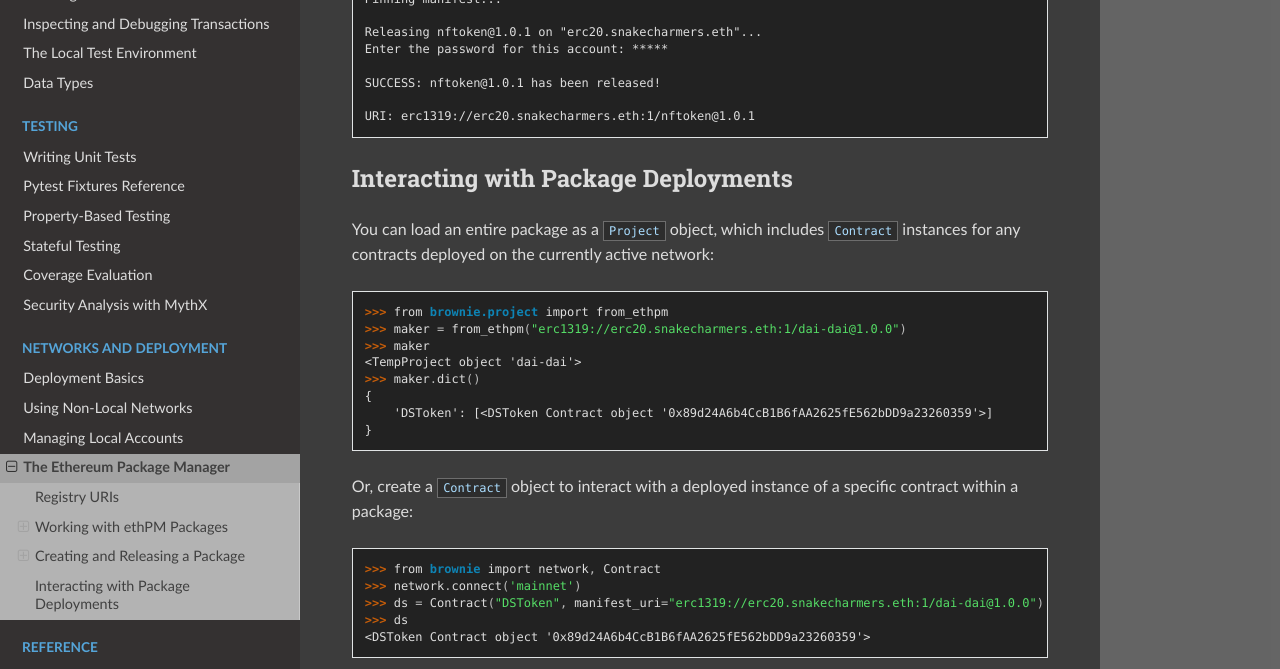
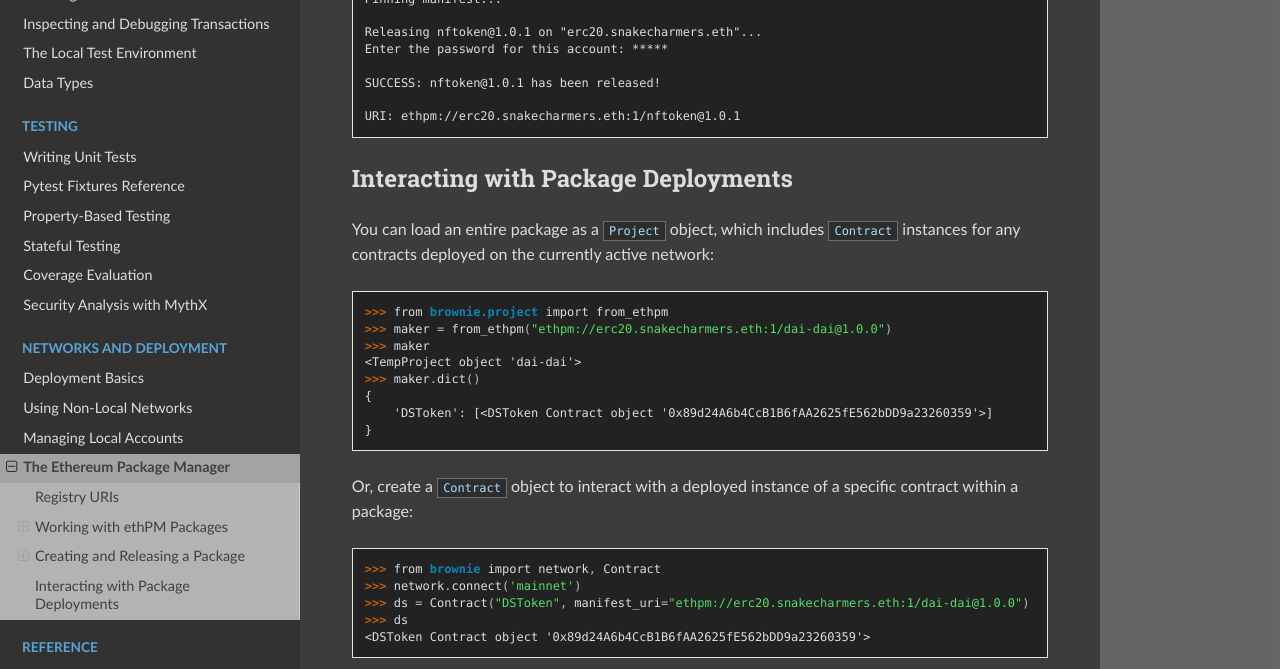
Before and after one commit to eth-brownie/brownie, a Sphinx documentation site: the page built from docs/ethpm.rst, in a window 1280 px wide and 1400 px high, scrolled down 5961 px. Shown: the part 480-1149 px from the top of the window. Built offline with Sphinx 7.4.7 and the Read the Docs theme 2.0.0, drawn with Linux system fonts in a browser that asks for light colours; some of the changed text lies outside the part shown.

Commit message:
update erc1319 to ethpm

```diff
--- a/docs/api-project.rst
+++ b/docs/api-project.rst
@@ -411,7 +411,7 @@ Module Methods
     Installs an ethPM package within the project.
 
     * ``project_path``: Path to the root folder of the project
-    * ``uri``: manifest URI, can be erc1319 or ipfs
+    * ``uri``: manifest URI, can be ethpm, erc1319 or ipfs
     * ``replace_existing``: if True, existing files will be overwritten when installing the package
 
     Returns the package name as a string.
--- a/docs/ethpm.rst
+++ b/docs/ethpm.rst
@@ -24,13 +24,13 @@ To obtain an ethPM package, you must know both the package name and the address
 
 ::
 
-    erc1319://[CONTRACT_ADDRESS]:[CHAIN_ID]/[PACKAGE_NAME]@[VERSION]
+    ethpm://[CONTRACT_ADDRESS]:[CHAIN_ID]/[PACKAGE_NAME]@[VERSION]
 
 For example, here is a registry URI for the popular OpenZeppelin `Math <https://github.com/OpenZeppelin/openzeppelin-contracts/tree/master/contracts/math>`_ package, served by the Snake Charmers `Zeppelin registry <http://explorer.ethpm.com/browse/mainnet/zeppelin.snakecharmers.eth>`_:
 
 ::
 
-    erc1319://zeppelin.snakecharmers.eth:1/math@1.0.0
+    ethpm://zeppelin.snakecharmers.eth:1/math@1.0.0
 
 Working with ethPM Packages
 ===========================
@@ -73,10 +73,10 @@ Any packages that are installed from a registry are also saved locally. To view
     $ brownie ethpm all
     Brownie - Python development framework for Ethereum
 
-    erc1319://erc20.snakecharmers.eth
+    ethpm://erc20.snakecharmers.eth
      └─dai-dai@1.0.0
 
-    erc1319://zeppelin.snakecharmers.eth
+    ethpm://zeppelin.snakecharmers.eth
      ├─access@1.0.0
      ├─gns@1.0.0
      └─math@1.0.0
@@ -270,7 +270,7 @@ Once the package is successfully released, Brownie provides you with a registry
 
     SUCCESS: nftoken@1.0.1 has been released!
 
-    URI: erc1319://erc20.snakecharmers.eth:1/nftoken@1.0.1
+    URI: ethpm://erc20.snakecharmers.eth:1/nftoken@1.0.1
 
 .. _ethpm-deployments:
 
@@ -282,7 +282,7 @@ You can load an entire package as a :func:`Project <brownie.project.main.Project
 .. code-block:: python
 
     >>> from brownie.project import from_ethpm
-    >>> maker = from_ethpm("erc1319://erc20.snakecharmers.eth:1/dai-dai@1.0.0")
+    >>> maker = from_ethpm("ethpm://erc20.snakecharmers.eth:1/dai-dai@1.0.0")
     >>> maker
     <TempProject object 'dai-dai'>
     >>> maker.dict()
@@ -296,7 +296,7 @@ Or, create a :func:`Contract <brownie.network.contract.ProjectContract>` object
 
     >>> from brownie import network, Contract
     >>> network.connect('mainnet')
-    >>> ds = Contract("DSToken", manifest_uri="erc1319://erc20.snakecharmers.eth:1/dai-dai@1.0.0")
+    >>> ds = Contract("DSToken", manifest_uri="ethpm://erc20.snakecharmers.eth:1/dai-dai@1.0.0")
     >>> ds
     <DSToken Contract object '0x89d24A6b4CcB1B6fAA2625fE562bDD9a23260359'>
 
```
Also changed, not shown: 4 other files.
